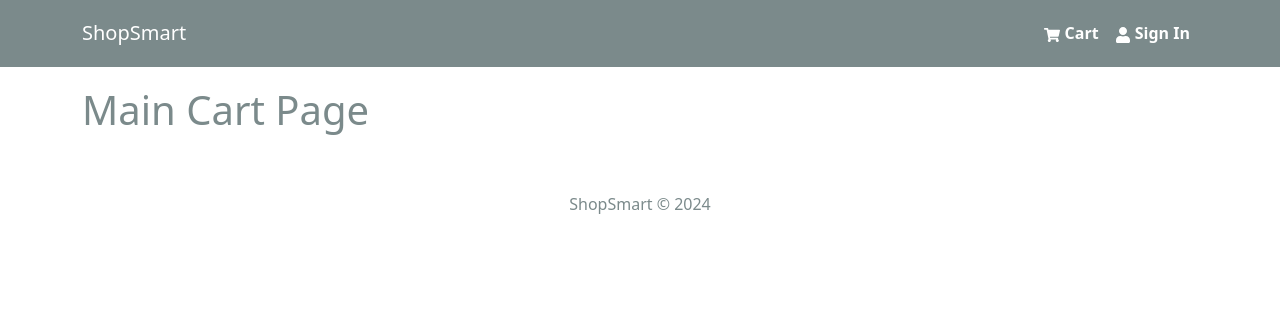
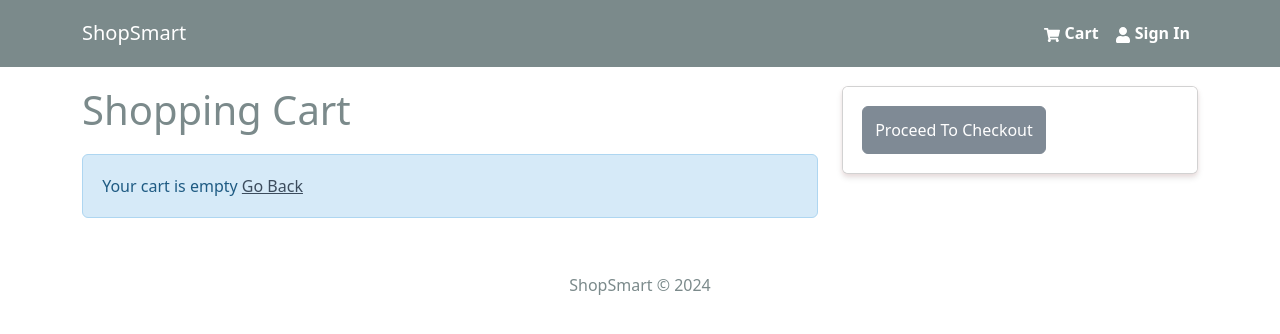
Before and after one commit to firdavs9777/react_setup_typescript, a React (Create React App) app: page /cart in a window 1280 px wide. Shown: the top 334 px of the page. Built offline with nearby package versions, Linux system fonts and the light colour scheme.

Commit message:
cart component updated

```diff
--- a/src/components/Cart/MainCart.tsx
+++ b/src/components/Cart/MainCart.tsx
@@ -1,10 +1,104 @@
 import React from 'react'
+import { useNavigate, Link } from 'react-router-dom';
+import { Row, Col, ListGroup, Image, Form, Button, Card } from 'react-bootstrap';
+import { FaTrash } from 'react-icons/fa';
+import Message from '../Message';
+import { useDispatch } from 'react-redux';
+import { useSelector } from 'react-redux';
+import { addToCart } from '../../slices/cartSlice';
+const MainCart = () => {
+  const navigate = useNavigate();
+  const dispatch = useDispatch();
+  const cart = useSelector((state: any) => state.cart)
+  const { cartItems } = cart;
 
-const MainCart = () => {
+  const addToCartHandler = (product: any, qty: any) => {
+    dispatch(addToCart({ ...product, qty }));
+  };
+  //   const removeFromCartHandler = (id:string) => {
+  //   dispatch(removeFromCart(id));
+  // };
+
+    const checkoutHandler = () => {
+    navigate('/login?redirect=/shipping');
+  };
   return (
-    <div>
-      <h1>Main Cart Page</h1>
-    </div>
+    <Row>
+      <Col md={8}>
+        <h1 style={{ marginBottom: '20px' }}>Shopping Cart</h1>
+        {cartItems.length === 0 ? (
+          <Message>
+            Your cart is empty <Link to='/'>Go Back</Link>
+          </Message>
+        ) : (
+          <ListGroup variant='flush'>
+            {cartItems.map((item: any) => (
+              <ListGroup.Item key={item._id}>
+                <Row>
+                  <Col md={2}>
+                    <Image src={item.image} alt={item.name} fluid rounded />
+                  </Col>
+                  <Col md={3}>
+                    <Link to={`/product/${item._id}`}>{item.name}</Link>
+                  </Col>
+                  <Col md={2}>${item.price}</Col>
+                  <Col md={2}>
+                    <Form.Control
+                      as='select'
+                      value={item.qty}
+                      onChange={(e) =>
+                        addToCartHandler(item, Number(e.target.value))
+                      }
+                    >
+                      {[...Array(item.countInStock).keys()].map((x) => (
+                        <option key={x + 1} value={x + 1}>
+                          {x + 1}
+                        </option>
+                      ))}
+                    </Form.Control>
+                  </Col>
+                  <Col md={2}>
+                    <Button
+                      type='button'
+                      variant='light'
+                      // onClick={() => removeFromCartHandler(item._id)}
+                    >
+                      <FaTrash />
+                    </Button>
+                  </Col>
+                </Row>
+              </ListGroup.Item>
+            ))}
+          </ListGroup>
+        )}
+      </Col>
+      <Col md={4}>
+        <Card>
+          <ListGroup variant='flush'>
+            {/* <ListGroup.Item>
+              <h2>
+                Subtotal ({cartItems.reduce((acc, item) => acc + item.qty, 0)})
+                items
+              </h2>
+              $
+              {cartItems
+                .reduce((acc, item) => acc + item.qty * item.price, 0)
+                .toFixed(2)}
+            </ListGroup.Item> */}
+            <ListGroup.Item>
+              <Button
+                type='button'
+                className='btn-block'
+                disabled={cartItems.length === 0}
+                onClick={checkoutHandler}
+              >
+                Proceed To Checkout
+              </Button>
+            </ListGroup.Item>
+          </ListGroup>
+        </Card>
+      </Col>
+    </Row>
   )
 }
 
--- a/src/components/Header/Header.tsx
+++ b/src/components/Header/Header.tsx
@@ -1,8 +1,11 @@
 import React from 'react';
-import { Container, Navbar, Nav } from 'react-bootstrap';
+import { Container, Navbar, Nav, Badge } from 'react-bootstrap';
 import { FaShoppingCart, FaUser } from 'react-icons/fa'
 import './Header.css'
+import { useSelector } from 'react-redux';
+
 const Header = () => {
+  const cart  = useSelector((state: any) => state.cart.cartItems);
   return (
     <header>
       <Navbar bg='dark' variant='dark' expand="md" collapseOnSelect>
@@ -11,7 +14,12 @@ const Header = () => {
           <Navbar.Toggle aria-controls='basic-navbar-nav' />
           <Navbar.Collapse id='basic-navbar-nav'>
             <Nav className='w-100 justify-content-center justify-content-md-end'>
-              <Nav.Link href='/cart' className='custom-nav-link'><FaShoppingCart /> Cart</Nav.Link>
+              <Nav.Link href='/cart' className='custom-nav-link'><FaShoppingCart /> Cart {cart.length > 0 && (
+                <Badge pill bg='success' style={{marginLeft: '5px'}}>
+                   {cart.length}
+                </Badge>
+              )}
+              </Nav.Link>
               <Nav.Link href='/login' className='custom-nav-link'><FaUser /> Sign In</Nav.Link>
             </Nav>
           </Navbar.Collapse>
--- a/src/components/Product/Product.tsx
+++ b/src/components/Product/Product.tsx
@@ -5,7 +5,7 @@ import Rating from "../Rating/Rating";
 import { useGetProductDetailsQuery } from "../../slices/productsApiSlice";
 import Loader from "../Loader";
 import Message from "../Message";
-import { addToCart } from "../../slices/cartSlice";
+import { addToCart, removeFromCart } from "../../slices/cartSlice";
 import { useDispatch } from "react-redux";
 
 export interface ProductResponseType {
@@ -50,8 +50,11 @@ const ProductScreen: React.FC = () => {
    dispatch(addToCart({
       _id: product.data._id,
       price: product.data.price,
-      qty: quantity
-    }));
+     qty: quantity,
+     name: product.data.name,
+     image: product.data.image,
+     countInStock: product.data.countInStock
+   }));
     navigate('/cart');
   }
 
--- a/src/slices/cartSlice.ts
+++ b/src/slices/cartSlice.ts
@@ -1,10 +1,13 @@
 import { createSlice, PayloadAction } from "@reduxjs/toolkit";
-
+import { updateCart } from "../utils/cartUtils";
 // Define the type for a cart item
 interface CartItem {
   _id: string;
   price: number;
   qty: number;
+  name: string;
+  image: string;
+  countInStock: number;
   // Add other properties as needed
 }
 
@@ -41,28 +44,10 @@ const cartSlice = createSlice({
       } else {
         state.cartItems.push(item);
       }
-
-      // Calculate item price
-      state.itemsPrice = addDecimals(
-        state.cartItems.reduce((acc, item) => acc + item.price * item.qty, 0)
-      );
-
-      // Calculate shipping price
-      state.shippingPrice = addDecimals(Number(state.itemsPrice) > 100 ? 0 : 10);
-
-      // Calculate the tax price
-      state.taxPrice = addDecimals(Number(state.itemsPrice) * 0.15);
-
-      // Calculate total price
-      state.totalPrice = addDecimals(
-        Number(state.itemsPrice) + Number(state.shippingPrice) + Number(state.taxPrice)
-      );
-
-      // Store the updated state in localStorage
-      localStorage.setItem('cart', JSON.stringify(state));
+      return updateCart(state);
     },
-    removeFromCart: (state, action: PayloadAction<number>) => {
-      state.cartItems = state.cartItems.filter((_, index) => index !== action.payload);
+    removeFromCart: (state, action: PayloadAction<CartItem>) => {
+      state.cartItems = state.cartItems.filter((index) => index !== action.payload);
 
       // Recalculate prices after removing an item
       state.itemsPrice = addDecimals(
@@ -74,12 +59,17 @@ const cartSlice = createSlice({
       state.totalPrice = addDecimals(
         Number(state.itemsPrice) + Number(state.shippingPrice) + Number(state.taxPrice)
       );
+      state.totalPrice = (
+        Number(state.itemsPrice) +
+        Number(state.shippingPrice) +
+        Number(state.taxPrice)
+      ).toFixed(2);
 
-      // Store the updated state in localStorage
+      // Store the updated state in localStorage where we can bring the temporarily saved data
       localStorage.setItem('cart', JSON.stringify(state));
     },
   },
 });
 
 export const { addToCart, removeFromCart } = cartSlice.actions;
-export default cartSlice;
+export default cartSlice.reducer;
--- a/src/store/index.ts
+++ b/src/store/index.ts
@@ -6,7 +6,7 @@ import cartSlice from '../slices/cartSlice';
 const rootReducer = configureStore({
   reducer: {
     [apiSlice.reducerPath]: apiSlice.reducer,
-    cart: cartSlice.reducer,
+    cart: cartSlice,
 
   },
   middleware:(getDefaultMiddleware) => getDefaultMiddleware().concat(apiSlice.middleware),
--- /dev/null
+++ b/src/utils/cartUtils.ts
@@ -0,0 +1,37 @@
+export const addDecimals = (num: number): string => {
+  return (Math.round(num * 100) / 100).toFixed(2);
+};
+interface CartState {
+  cartItems: CartItem[];
+  itemsPrice: string;
+  shippingPrice: string;
+  taxPrice: string;
+  totalPrice: string;
+}
+interface CartItem {
+  _id: string;
+  price: number;
+  qty: number;
+  // Add other properties as needed
+}
+export const updateCart = (state:CartState ) => {
+
+
+      // Calculate item price
+      state.itemsPrice = addDecimals(
+        state.cartItems.reduce((acc:number, item: any) => acc + item.price * item.qty, 0)
+      );
+
+      // Calculate shipping price
+      state.shippingPrice = addDecimals(Number(state.itemsPrice) > 100 ? 0 : 10);
+
+      // Calculate the tax price
+      state.taxPrice = addDecimals(Number((0.15 * Number(state.itemsPrice)).toFixed(2)));
+
+      // Calculate total price
+      state.totalPrice = addDecimals(
+        Number(state.itemsPrice) + Number(state.shippingPrice) + Number(state.taxPrice)
+  );
+       // Store the updated state in localStorage
+      localStorage.setItem('cart', JSON.stringify(state));
+}
```
